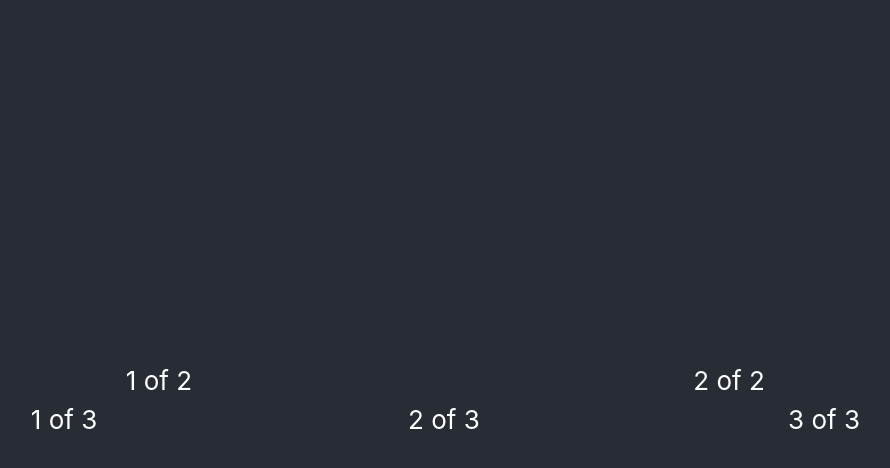
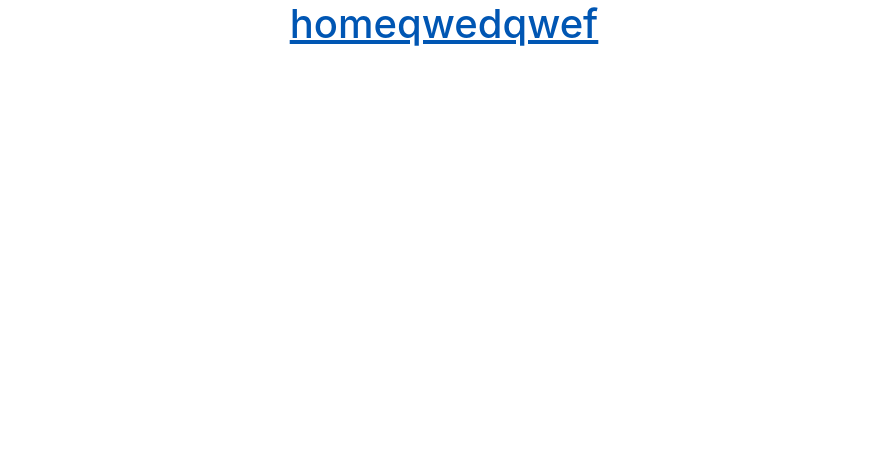
Before and after one commit to axelobscura/cv, a React (Create React App) app: page / in a window 1280 px wide. Shown: the top 468 px of the page, without its empty margins (196-1086 px from the left). Built offline with nearby package versions, Linux system fonts and the light colour scheme.

Commit message:
Adding router

```diff
--- a/src/App.js
+++ b/src/App.js
@@ -5,25 +5,26 @@ import Container from 'react-bootstrap/Container';
 import Row from 'react-bootstrap/Row';
 import Col from 'react-bootstrap/Col';
 import './App.css';
+import Home from './component/Home';
+import Datos from './component/Datos';
 
 function App() {
   return (
     <HashRouter basename='/'>
       <div className="App">
-            <header className="App-header">
-              <Container>
-                <Row>
-                  <Col>1 of 2</Col>
-                  <Col>2 of 2</Col>
-                </Row>
-                <Row>
-                  <Col>1 of 3</Col>
-                  <Col>2 of 3</Col>
-                  <Col>3 of 3</Col>
-                </Row>
-              </Container>
-            </header>
-          </div>
+        <Switch>
+          <Route
+            exact
+            path="/"
+            render={(props) => <Home />}
+          />
+          <Route
+            exact
+            path="/datos"
+            render={(props) => <Datos />}
+          />
+        </Switch>
+      </div>
     </HashRouter>
 
   );
--- /dev/null
+++ b/src/component/Datos.js
@@ -0,0 +1,9 @@
+import React from 'react';
+
+const Datos = () => {
+    return(
+        <h2>datos</h2>
+    )
+};
+
+export default Datos;
--- /dev/null
+++ b/src/component/Home.js
@@ -0,0 +1,10 @@
+import React from 'react';
+import { Link } from "react-router-dom";
+
+const Home = () => {
+    return (
+        <Link to="/datos"><h1>homeqwedqwef</h1></Link>
+    )
+}
+
+export default Home;
```
